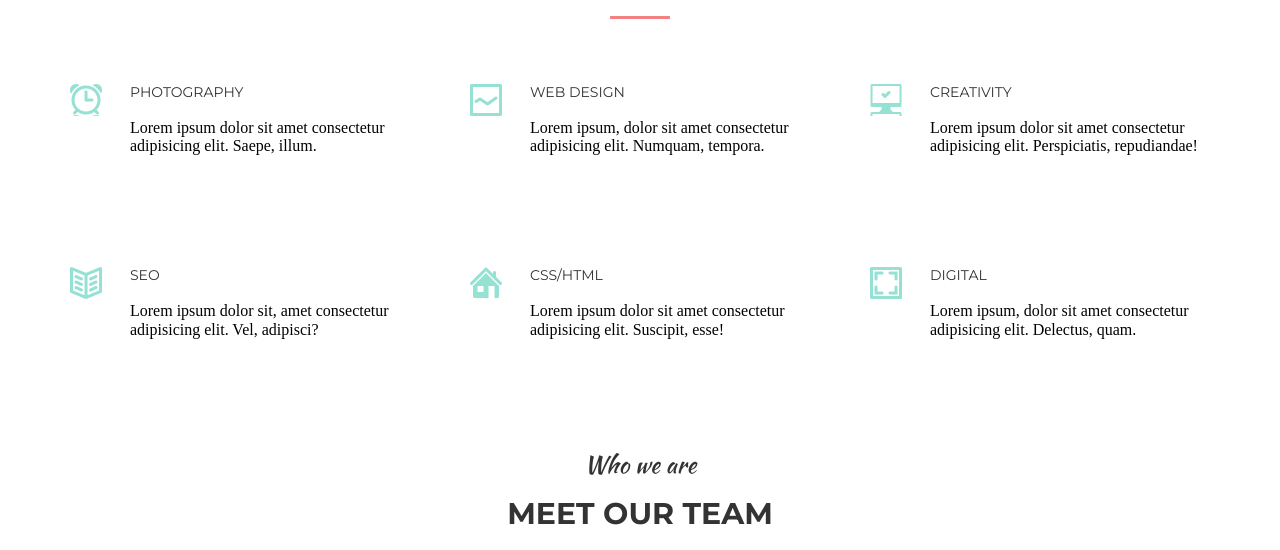
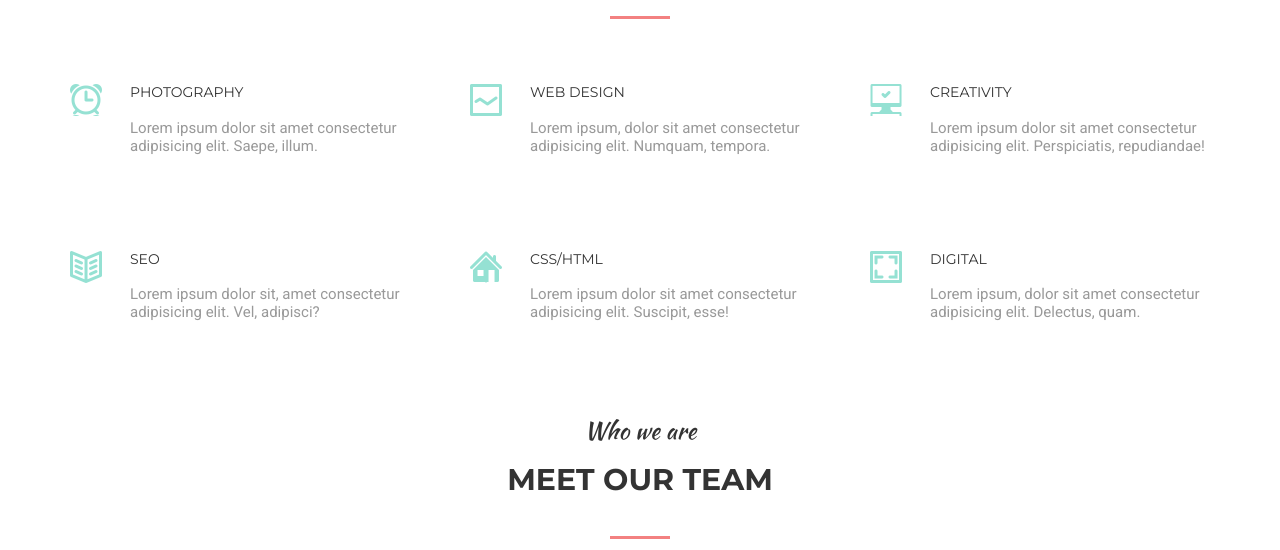
Before and after one commit to OlehHritsenko/goit-fe-course, a plain HTML site: page module-06/index.html in a window 1280 px wide. Shown: the part 250-800 px from the top of the page. Drawn offline with Linux system fonts and the light colour scheme.

Commit message:
module-06 class=info

```diff
--- a/module-06/css/style.css
+++ b/module-06/css/style.css
@@ -233,6 +233,14 @@ html {
     padding: 0;
 }
 
+.info {
+    font-size: 15px;
+    font-family: "Roboto";
+    color: rgb(153, 153, 153);
+    line-height: 1.2;
+    margin: 0;
+}
+
 .list-team {
     display: flex;
     flex-direction: column;
```
